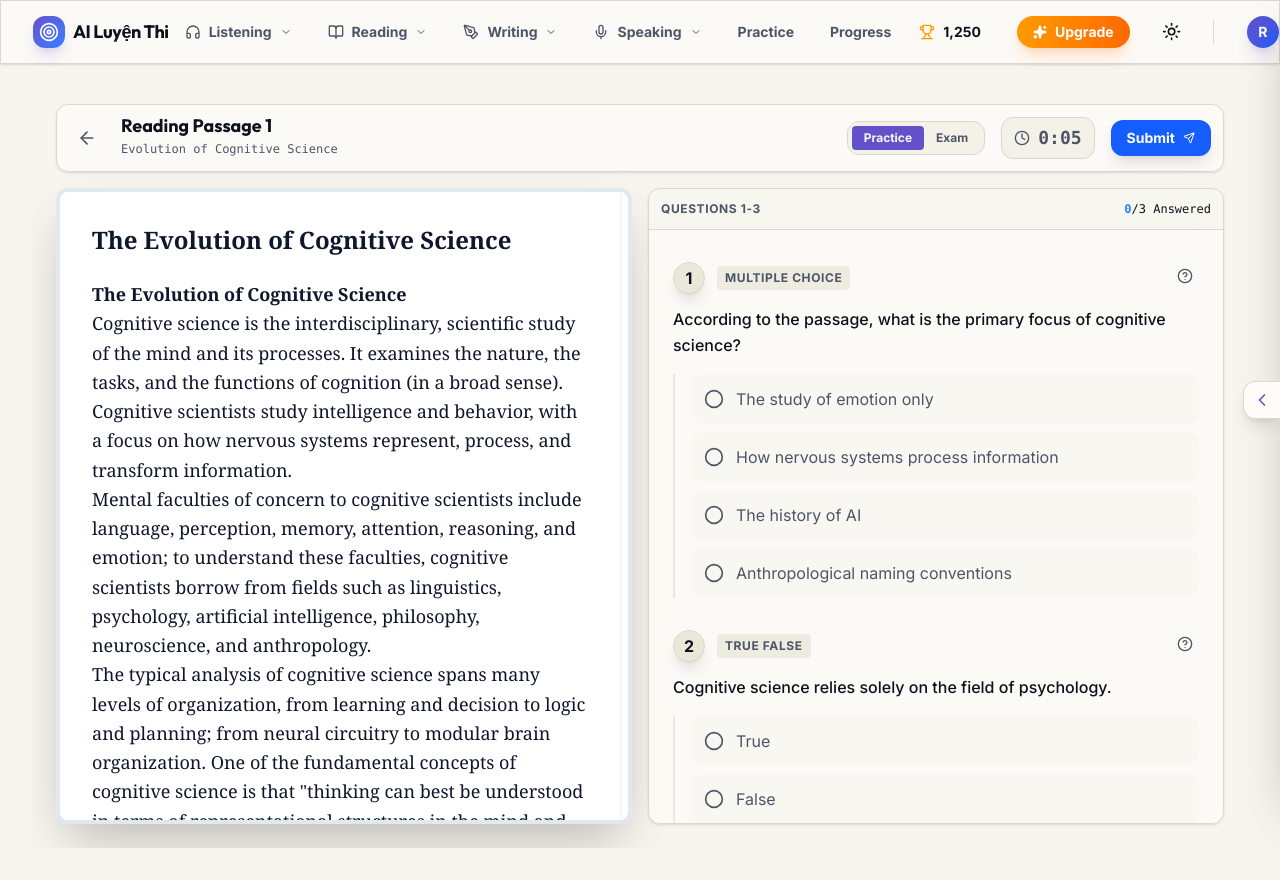
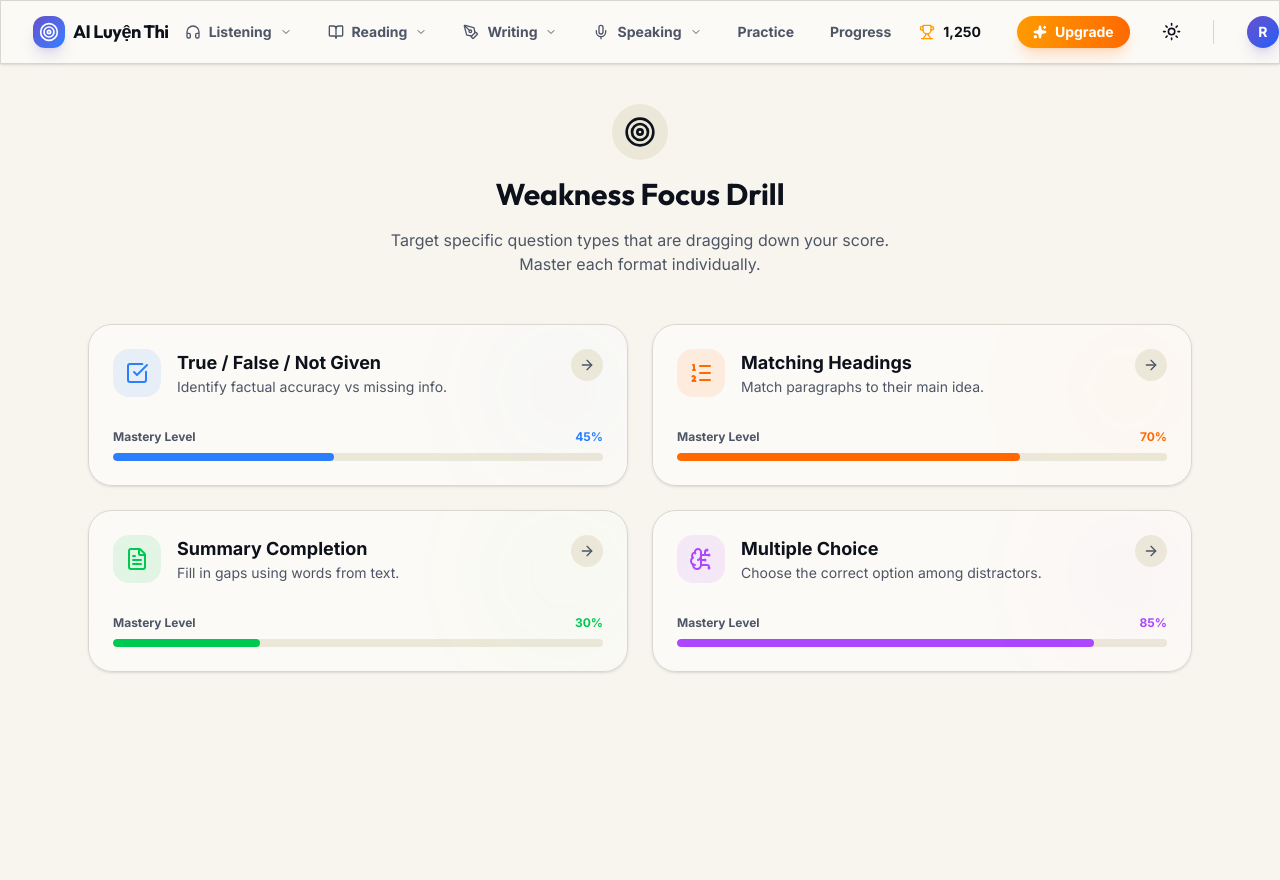
Before and after one commit to khanhnguyendev/ailuyenthi, a Next.js app: page /skills/reading/focused in a window 1280 px wide. After the commit the page ends 800 px from the top, so only its background shows below. Built offline with nearby package versions, Linux system fonts and the light colour scheme.

Commit message:
feat: implement reading weakness focus page

```diff
--- /dev/null
+++ b/src/app/(dashboard)/skills/reading/focused/page.tsx
@@ -0,0 +1,114 @@
+"use client";
+
+import { Target, CheckSquare, ListOrdered, FileText, ArrowRight, BrainCircuit, AlertCircle } from "lucide-react";
+import { useState } from "react";
+import { motion } from "framer-motion";
+
+export default function ReadingFocusedPage() {
+    const [selectedType, setSelectedType] = useState<string | null>(null);
+
+    const questionTypes = [
+        { id: "TFNG", title: "True / False / Not Given", icon: CheckSquare, color: "text-blue-500", bg: "bg-blue-500/10", border: "border-blue-500/20", mastery: 45, desc: "Identify factual accuracy vs missing info." },
+        { id: "HEADINGS", title: "Matching Headings", icon: ListOrdered, color: "text-orange-500", bg: "bg-orange-500/10", border: "border-orange-500/20", mastery: 70, desc: "Match paragraphs to their main idea." },
+        { id: "GAP", title: "Summary Completion", icon: FileText, color: "text-green-500", bg: "bg-green-500/10", border: "border-green-500/20", mastery: 30, desc: "Fill in gaps using words from text." },
+        { id: "MCQ", title: "Multiple Choice", icon: BrainCircuit, color: "text-purple-500", bg: "bg-purple-500/10", border: "border-purple-500/20", mastery: 85, desc: "Choose the correct option among distractors." },
+    ];
+
+    return (
+        <div className="container mx-auto p-6 max-w-6xl space-y-8">
+            <div className="flex flex-col items-center text-center space-y-4 mb-12">
+                <div className="p-3 bg-secondary rounded-full">
+                    <Target className="w-8 h-8 text-foreground" />
+                </div>
+                <h1 className="text-3xl font-bold font-outfit text-foreground">Weakness Focus Drill</h1>
+                <p className="text-muted-foreground max-w-lg">
+                    Target specific question types that are dragging down your score. Master each format individually.
+                </p>
+            </div>
+
+            {!selectedType ? (
+                /* Type Selector Grid */
+                <div className="grid grid-cols-1 md:grid-cols-2 lg:grid-cols-2 gap-6">
+                    {questionTypes.map((type, idx) => (
+                        <motion.div
+                            key={type.id}
+                            initial={{ opacity: 0, y: 20 }}
+                            animate={{ opacity: 1, y: 0 }}
+                            transition={{ delay: idx * 0.1 }}
+                            onClick={() => setSelectedType(type.id)}
+                            className={`glass p-6 rounded-3xl border ${type.border} hover:border-primary/50 cursor-pointer transition-all hover:scale-[1.02] group relative overflow-hidden`}
+                        >
+                            <div className={`absolute top-0 right-0 w-32 h-32 ${type.bg} blur-3xl rounded-full opacity-50`} />
+
+                            <div className="relative z-10 flex items-start justify-between">
+                                <div className="flex items-center gap-4">
+                                    <div className={`w-12 h-12 rounded-2xl ${type.bg} flex items-center justify-center`}>
+                                        <type.icon className={`w-6 h-6 ${type.color}`} />
+                                    </div>
+                                    <div>
+                                        <h3 className="text-lg font-bold text-foreground group-hover:text-primary transition-colors">{type.title}</h3>
+                                        <p className="text-sm text-muted-foreground">{type.desc}</p>
+                                    </div>
+                                </div>
+                                <div className="p-2 rounded-full bg-secondary text-muted-foreground group-hover:bg-primary group-hover:text-primary-foreground transition-colors">
+                                    <ArrowRight className="w-4 h-4" />
+                                </div>
+                            </div>
+
+                            <div className="mt-8">
+                                <div className="flex justify-between text-xs font-bold mb-2">
+                                    <span className="text-muted-foreground">Mastery Level</span>
+                                    <span className={type.color}>{type.mastery}%</span>
+                                </div>
+                                <div className="w-full h-2 bg-secondary rounded-full overflow-hidden">
+                                    <motion.div
+                                        initial={{ width: 0 }}
+                                        animate={{ width: `${type.mastery}%` }}
+                                        className={`h-full rounded-full ${type.color.replace('text-', 'bg-')}`}
+                                    />
+                                </div>
+                            </div>
+                        </motion.div>
+                    ))}
+                </div>
+            ) : (
+                /* Drill View (Mock) */
+                <motion.div
+                    initial={{ opacity: 0, scale: 0.95 }}
+                    animate={{ opacity: 1, scale: 1 }}
+                    className="space-y-6"
+                >
+                    <button
+                        onClick={() => setSelectedType(null)}
+                        className="text-sm font-bold text-muted-foreground hover:text-foreground flex items-center gap-2"
+                    >
+                        ← Back to Selection
+                    </button>
+
+                    <div className="glass p-8 rounded-3xl border border-border flex flex-col items-center justify-center text-center min-h-[400px]">
+                        <div className="w-20 h-20 bg-secondary rounded-full flex items-center justify-center mb-6 animate-pulse">
+                            <Target className="w-8 h-8 text-foreground" />
+                        </div>
+                        <h2 className="text-2xl font-bold text-foreground mb-2">Starting Drill: {questionTypes.find(t => t.id === selectedType)?.title}</h2>
+                        <p className="text-muted-foreground max-w-md mb-8">
+                            You will face 10 rapid-fire questions of this specific type. Focus on identifying keywords and synonyms.
+                        </p>
+                        <button className="bg-primary text-primary-foreground px-8 py-3 rounded-full font-bold shadow-lg shadow-primary/20 hover:scale-105 transition-transform">
+                            Begin Practice
+                        </button>
+                    </div>
+
+                    <div className="p-4 rounded-xl bg-orange-500/10 border border-orange-500/20 flex gap-4 items-start">
+                        <AlertCircle className="w-5 h-5 text-orange-500 shrink-0 mt-0.5" />
+                        <div>
+                            <h4 className="font-bold text-orange-600 text-sm">Strategy Tip</h4>
+                            <p className="text-sm text-orange-600/80">
+                                For {questionTypes.find(t => t.id === selectedType)?.title}, always read the questions BEFORE reading the text passage to know what you are looking for.
+                            </p>
+                        </div>
+                    </div>
+                </motion.div>
+            )}
+        </div>
+    );
+}
```
